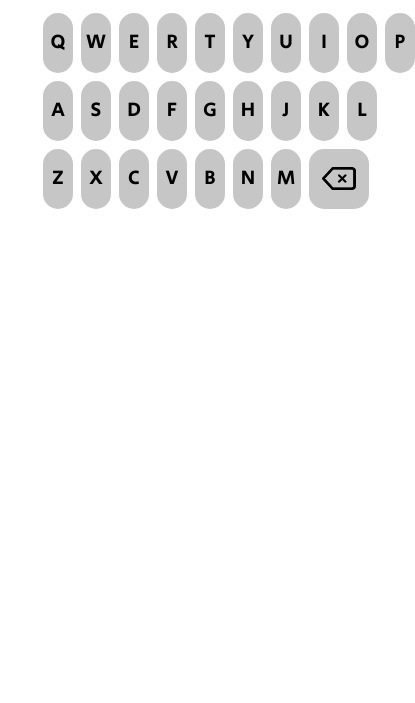
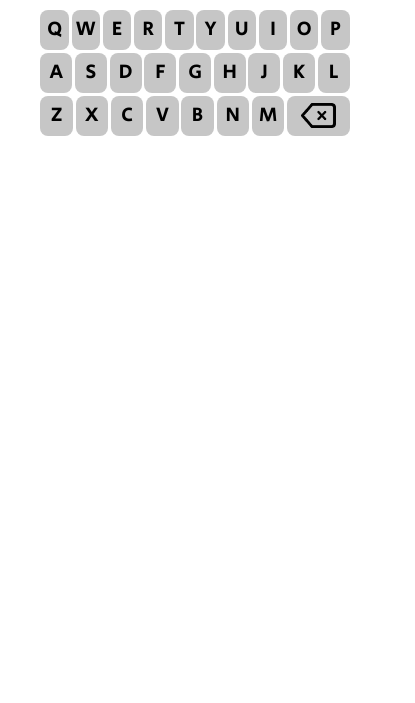
Before and after one commit to iO-Academy/2022-dragons-wordle, a plain HTML site: page index.html in a window 390 px wide. Shown: the part 141-844 px from the top of the page, 415 px wide, since content can reach past the window. Drawn offline with Linux system fonts and the light colour scheme.

Commit message:
made requested styling changes and improved responsiveness

```diff
--- a/styles.css
+++ b/styles.css
@@ -21,7 +21,10 @@ html {
 main {
     display: flex;
     flex-direction: column;
-    justify-content: center;
+    align-items: center;
+    width: 100%;
+    max-width: 800px;
+    margin: 0 auto;
 }
 
 nav {
@@ -52,11 +55,6 @@ nav {
     font-size: 4rem;
 }
 
-@media only screen and (min-width: 800px){
-    .title h1 {
-        font-size: 6rem;
-    }
-}
 
 .keypadContainer {
     width: 80%;
@@ -68,12 +66,13 @@ nav {
     display: flex;
     justify-content: space-evenly;
     width: 100%;
+    margin: 0 auto;
 }
 
 .keypadKey {
     height: 90px;
     width: 70px;
-    margin: 7px;
+    margin: 5px;
     font-size: 4rem;
     font-family: var(--letterFont);
     min-width: 50px;
@@ -92,8 +91,14 @@ nav {
 
 .delete img {
     width: 60%;
-    heigh: auto;
+    height: auto;
     margin: auto;
+}
+
+@media only screen and (min-width: 800px){
+    .title h1 {
+        font-size: 6rem;
+    }
 }
 
 @media only screen and (max-width: 700px) {
@@ -113,5 +118,18 @@ nav {
     .keypadKey {
         font-size: 2rem;
         height: 60px;
+        border-radius: 12px;
     }
 }
+
+@media only screen and (max-width: 450px) {
+    .keypadKey {
+        margin: 1.4px;
+        min-width: 25px;
+        height: 40px;
+        border-radius: 8px;
+    }
+    .delete {
+        min-width: 50px;
+    }
+}
```
